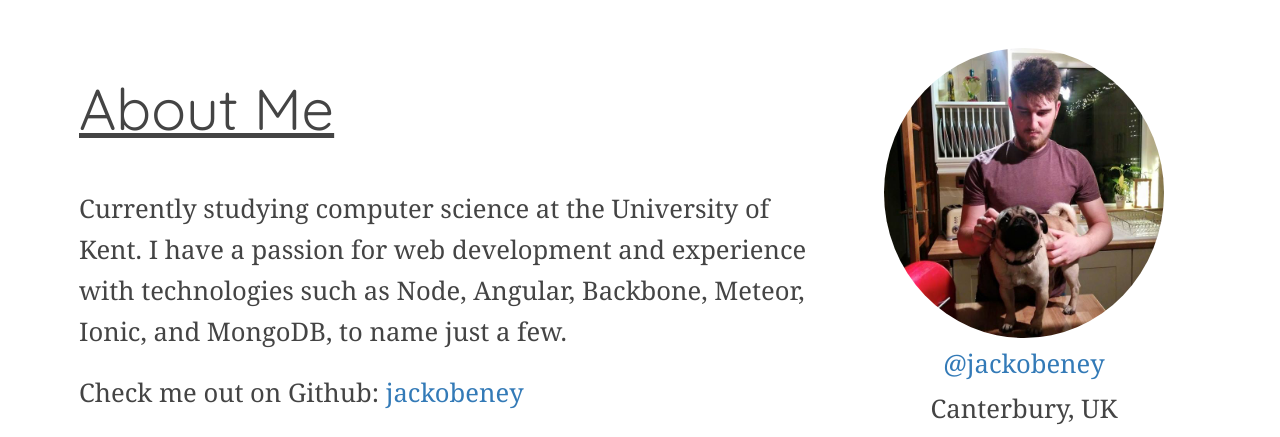
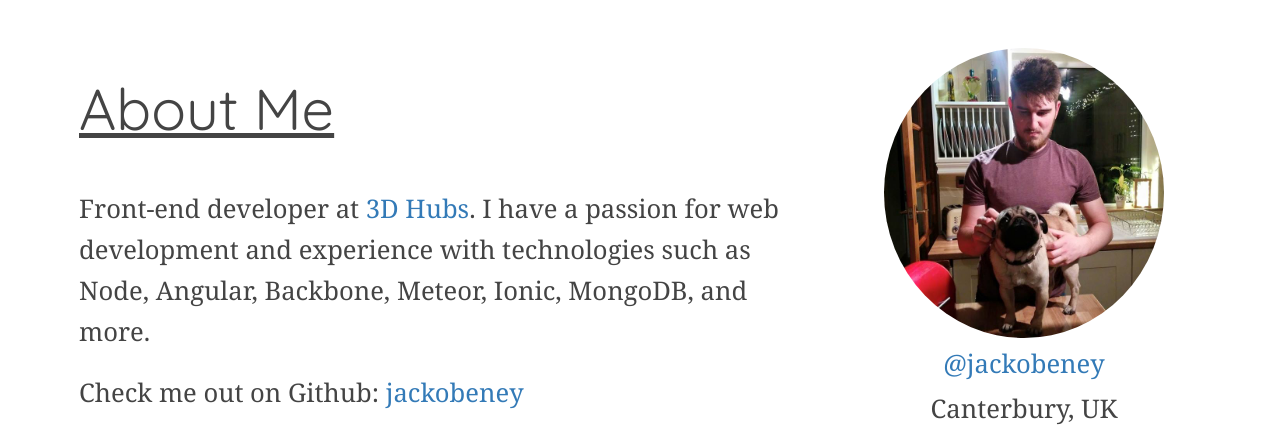
Before and after one commit to jackobeney/jackobeney.github.io, a plain HTML site: page index.html in a window 1280 px wide. Shown: the part 572-1009 px from the top of the page. Drawn offline with Linux system fonts and the light colour scheme.

Commit message:
Update index.html

```diff
--- a/index.html
+++ b/index.html
@@ -33,7 +33,7 @@
         <div class="col-xs-12 col-md-8">
           <h1>About Me</h1>
           <p>
-          Currently studying computer science at the University of Kent. I have a passion for web development and experience with technologies such as Node, Angular, Backbone, Meteor, Ionic, and MongoDB, to name just a few.
+          Front-end developer at <a href="http://3dhubs.com">3D Hubs</a>. I have a passion for web development and experience with technologies such as Node, Angular, Backbone, Meteor, Ionic, MongoDB, and more.
           </p>
 
           <p>Check me out on Github: <a href="http://github.com/jackobeney">jackobeney</a></p>
```
